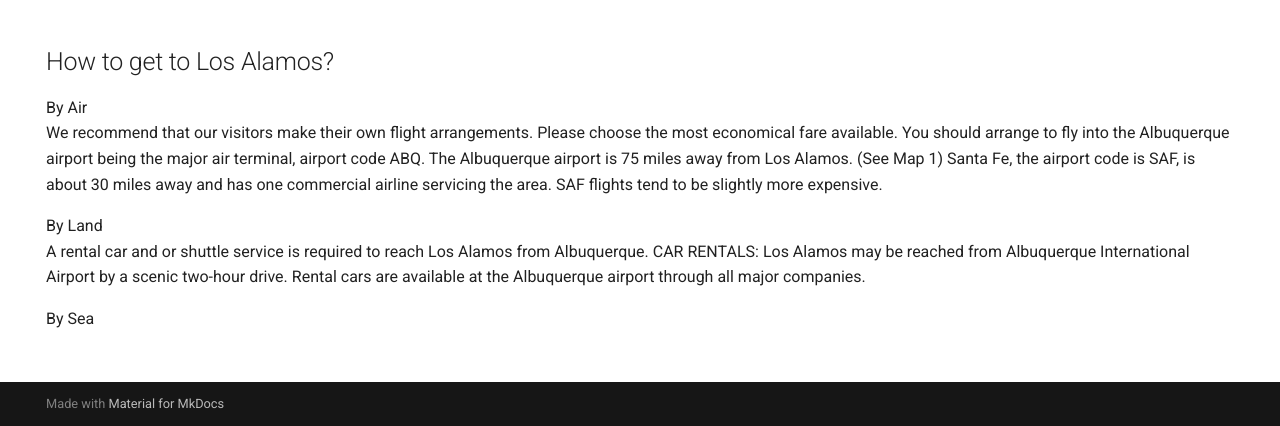
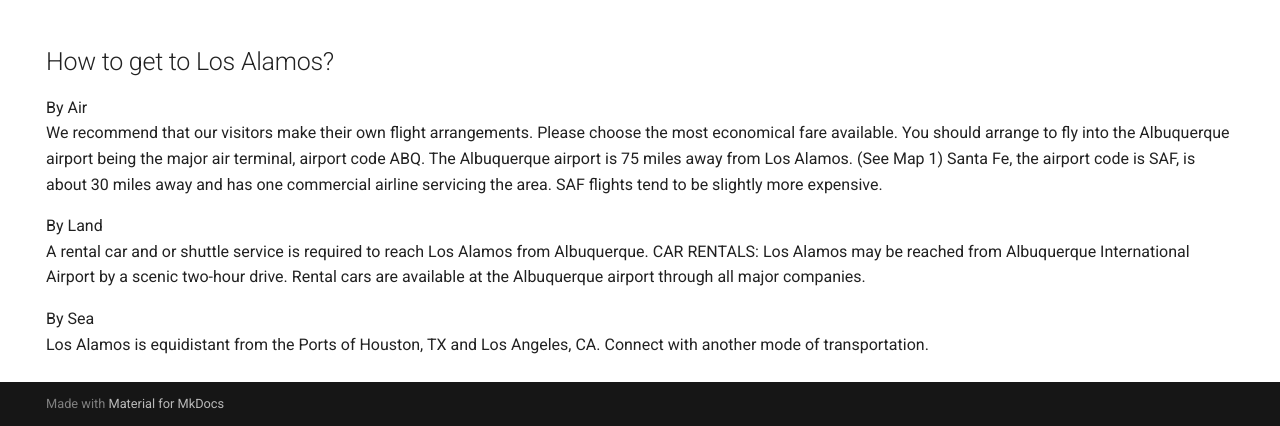
Before and after one commit to LACCMSS/2025, an MkDocs documentation site: the page built from docs/location.md, in a window 1280 px wide and 1149 px high, cut to the strip 723-1149 px from the top of the window. Built offline with MkDocs 1.6.1 and Material for MkDocs 9.7.7, drawn with Linux system fonts in a browser that asks for light colours.

Commit message:
Update location.md

```diff
--- a/docs/location.md
+++ b/docs/location.md
@@ -19,4 +19,4 @@ By Land
 CAR RENTALS: Los Alamos may be reached from Albuquerque International Airport by a scenic two-hour drive. Rental cars are available at the Albuquerque airport through all major companies.
 
 By Sea
-<br>
+<br>Los Alamos is equidistant from the Ports of Houston, TX and Los Angeles, CA. Connect with another mode of transportation.
```
